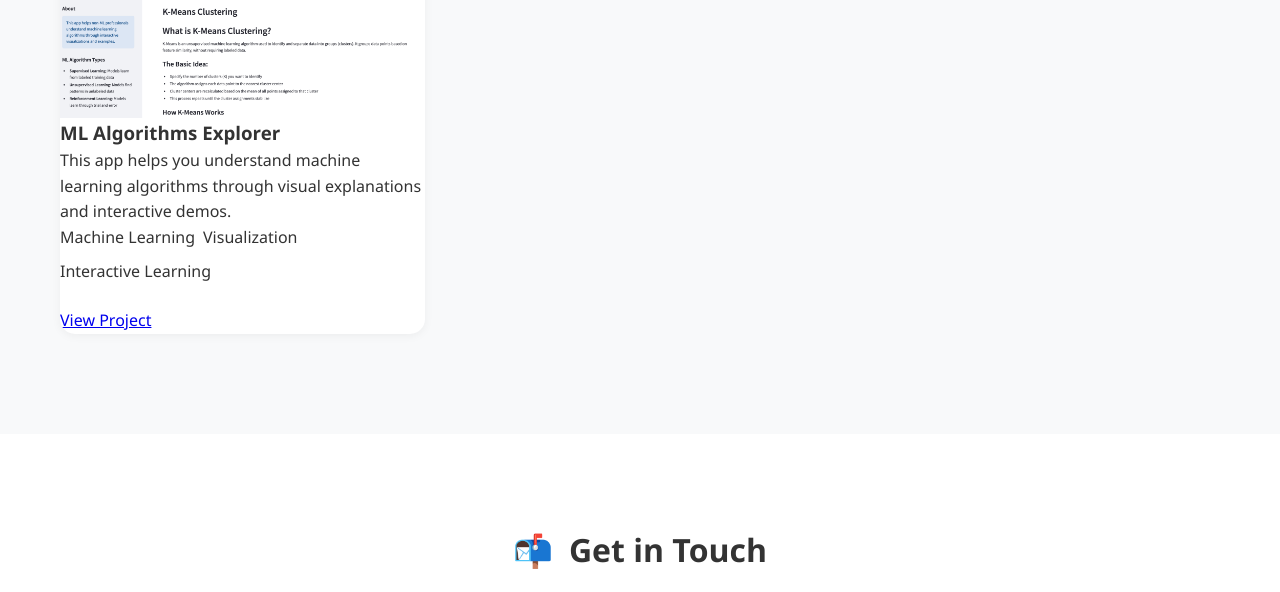
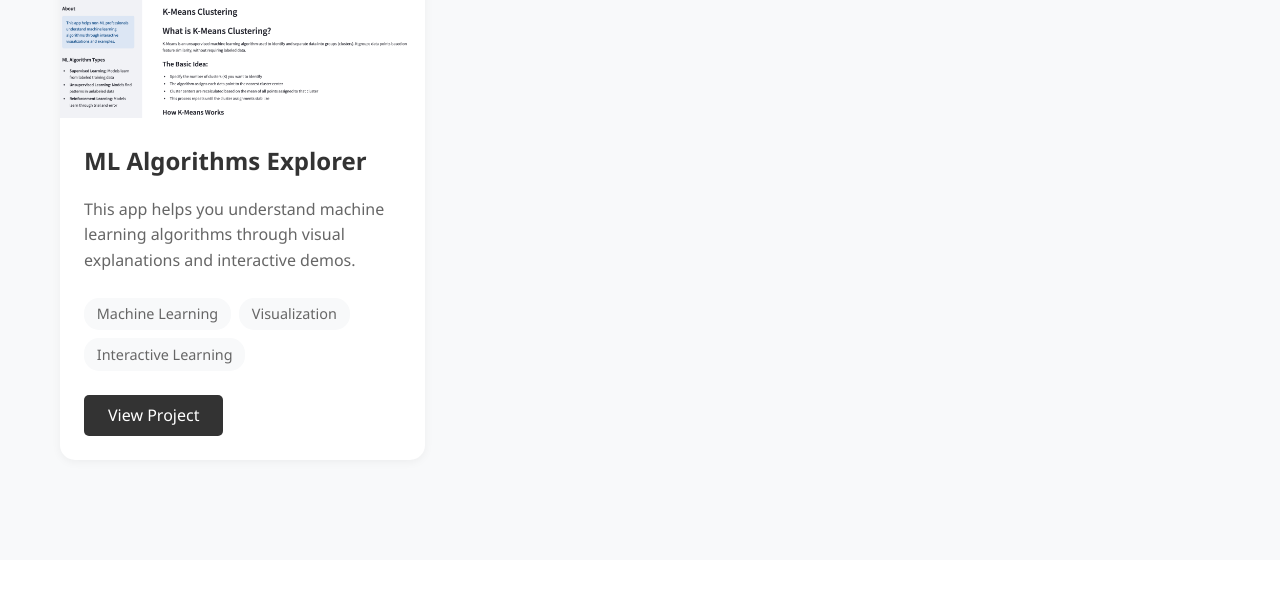
Before and after one commit to Chriszhang6/chris_website, a plain HTML site: page index.html in a window 1280 px wide. Shown: the part 2515-3107 px from the top of the page. Drawn offline with Linux system fonts and the light colour scheme.

Commit message:
Update ML Algorithms Explorer project card style

```diff
--- a/index.html
+++ b/index.html
@@ -126,15 +126,15 @@
                     <div class="project-image">
                         <img src="images/mle-preview.jpg" alt="ML Algorithms Explorer">
                     </div>
-                    <div class="project-content">
+                    <div class="project-info">
                         <h3>ML Algorithms Explorer</h3>
                         <p>This app helps you understand machine learning algorithms through visual explanations and interactive demos.</p>
                         <div class="project-tags">
-                            <span>Machine Learning</span>
-                            <span>Visualization</span>
-                            <span>Interactive Learning</span>
+                            <span class="tag">Machine Learning</span>
+                            <span class="tag">Visualization</span>
+                            <span class="tag">Interactive Learning</span>
                         </div>
-                        <a href="https://ml-algorithms-explorer-6cccfacb7705.herokuapp.com/" class="project-link" target="_blank">View Project</a>
+                        <a href="https://ml-algorithms-explorer-6cccfacb7705.herokuapp.com/" class="btn" target="_blank">View Project</a>
                     </div>
                 </div>
             </div>
```
